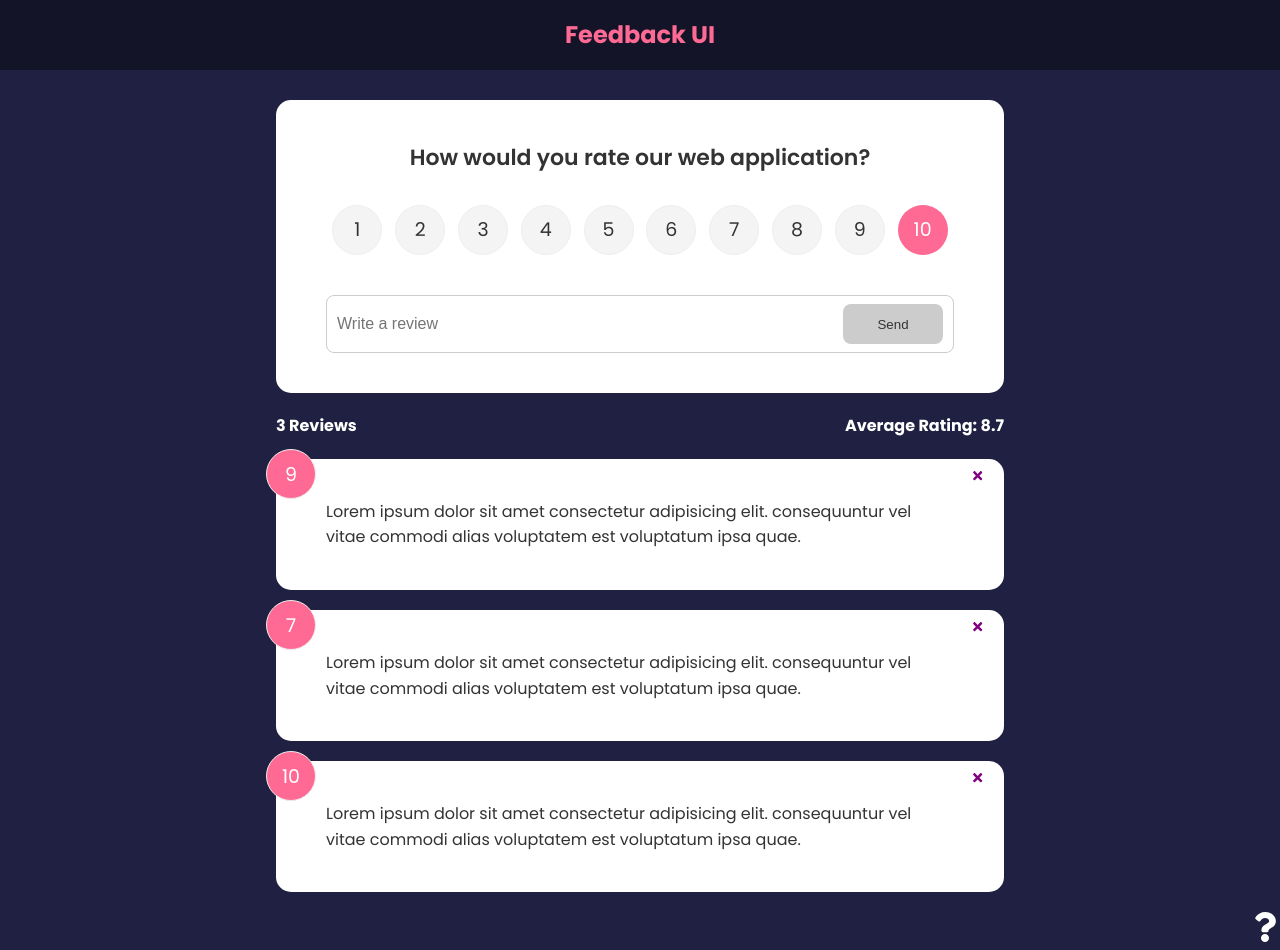
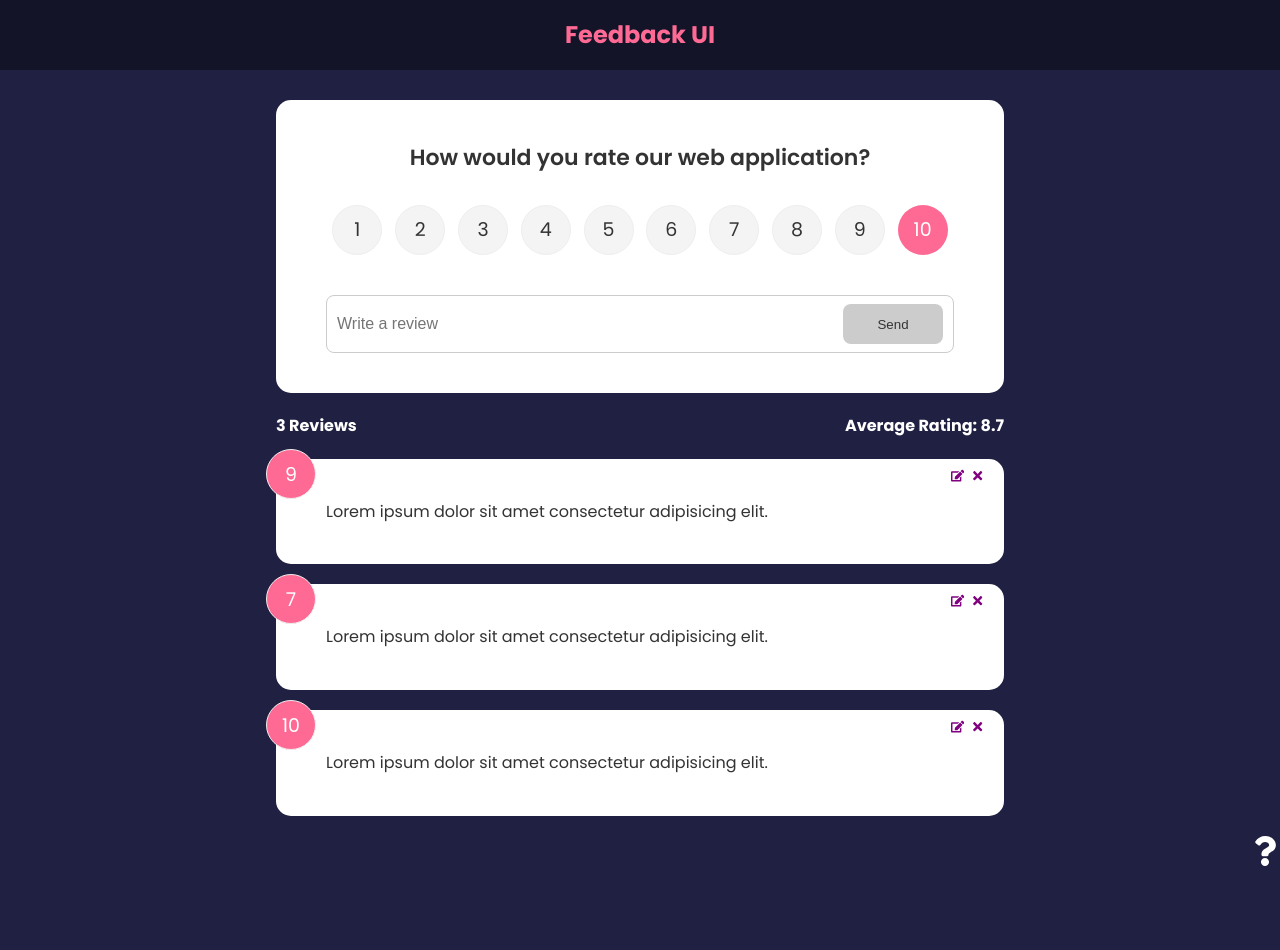
Before and after one commit to codeScarabee/myapp, a React (Create React App) app: page / in a window 1280 px wide. After the commit the page ends 873 px from the top, so only its background shows below. Built offline with nearby package versions, Linux system fonts and the light colour scheme.

Commit message:
edit and update feedback

```diff
--- a/src/App.js
+++ b/src/App.js
@@ -1,4 +1,5 @@
 import { BrowserRouter as Router, Route, Routes } from 'react-router-dom';
+import { FeedbackProvider } from './Context/FeedbackContext';
 import React from 'react';
 import Header from './components/Header';
 import FeedbackList from './components/FeedbackList';
@@ -6,7 +7,6 @@ import FeedbackStats from './components/FeedbackStats';
 import FeedbackForm from './components/FeedbackForm';
 import AboutPage from './pages/AboutPage';
 import AboutIconLink from './components/AboutIconLink';
-import { FeedbackProvider } from './Context/FeedbackContext';
 
 function App() {
   return (
--- a/src/Context/FeedbackContext.js
+++ b/src/Context/FeedbackContext.js
@@ -7,22 +7,24 @@ export const FeedbackProvider = ({ children }) => {
     {
       id: '1',
       rating: 9,
-      review:
-        'Lorem ipsum dolor sit amet consectetur adipisicing elit. consequuntur vel vitae commodi alias voluptatem est voluptatum ipsa quae.',
+      review: 'Lorem ipsum dolor sit amet consectetur adipisicing elit.',
     },
     {
       id: '2',
       rating: 7,
-      review:
-        'Lorem ipsum dolor sit amet consectetur adipisicing elit. consequuntur vel vitae commodi alias voluptatem est voluptatum ipsa quae.',
+      review: 'Lorem ipsum dolor sit amet consectetur adipisicing elit.',
     },
     {
       id: '3',
       rating: 10,
-      review:
-        'Lorem ipsum dolor sit amet consectetur adipisicing elit. consequuntur vel vitae commodi alias voluptatem est voluptatum ipsa quae.',
+      review: 'Lorem ipsum dolor sit amet consectetur adipisicing elit.',
     },
   ]);
+  const [feedbackEdit, setFeedbackEdit] = useState({
+    feedback: {},
+    edit: false,
+  });
+
   const deleteFeedback = (id) => {
     if (window.confirm('You are going to delete this feedback?')) {
       setFeedbacks(feedbacks.filter((feedback) => feedback.id !== id));
@@ -31,12 +33,25 @@ export const FeedbackProvider = ({ children }) => {
   const addFeedback = (newFeedback) => {
     setFeedbacks([newFeedback, ...feedbacks]);
   };
+  const editFeedback = (feedback) =>
+    setFeedbackEdit({
+      feedback,
+      edit: true,
+    });
+  const updateFeedback = (id, updFeed) => {
+    setFeedbacks(feedbacks.map((feedback) => (feedback.id === id ? { ...feedback, ...updFeed } : feedback)));
+    setFeedbackEdit((prev) => ({ ...prev, edit: false }));
+  };
+
   return (
     <FeedbackContext.Provider
       value={{
         feedbacks,
+        feedbackEdit,
         deleteFeedback,
         addFeedback,
+        editFeedback,
+        updateFeedback,
       }}
     >
       {children}
--- a/src/components/FeedbackCard.jsx
+++ b/src/components/FeedbackCard.jsx
@@ -1,24 +1,23 @@
-import { FaTimes } from 'react-icons/fa';
+import { FaTimes, FaEdit } from 'react-icons/fa';
 import { useContext } from 'react';
 import FeedbackContext from '../Context/FeedbackContext';
-import PropTypes from 'prop-types';
 import Card from './Card';
 
 function FeedbackCard({ feedback }) {
-  const { deleteFeedback } = useContext(FeedbackContext);
+  const { deleteFeedback, editFeedback } = useContext(FeedbackContext);
+
   return (
     <Card>
       <div className="num-display">{feedback.rating}</div>
       <button onClick={() => deleteFeedback(feedback.id)} className="close">
         <FaTimes color="purple" />
       </button>
+      <button className="edit" onClick={() => editFeedback(feedback)}>
+        <FaEdit color="purple" />
+      </button>
       <div className="text-display">{feedback.review}</div>
     </Card>
   );
 }
 
-FeedbackCard.propTypes = {
-  feedback: PropTypes.object.isRequired,
-};
-
 export default FeedbackCard;
--- a/src/components/FeedbackForm.jsx
+++ b/src/components/FeedbackForm.jsx
@@ -1,5 +1,5 @@
 import { v4 as uuidv4 } from 'uuid';
-import { useState, useContext } from 'react';
+import { useState, useContext, useEffect } from 'react';
 import FeedbackContext from '../Context/FeedbackContext';
 import Button from './Button';
 import Card from './Card';
@@ -10,7 +10,16 @@ function FeedbackForm() {
   const [btnState, setBtnState] = useState(true);
   const [message, setMessage] = useState('');
   const [rating, setRating] = useState(10);
-  const { addFeedback } = useContext(FeedbackContext);
+  const { addFeedback, feedbackEdit, updateFeedback } = useContext(FeedbackContext);
+
+  useEffect(() => {
+    if (feedbackEdit.edit === true) {
+      setReview(feedbackEdit.feedback.review);
+      setRating(feedbackEdit.feedback.rating);
+      setBtnState(false);
+    }
+  }, [feedbackEdit]);
+
   const handleReviewChange = (e) => {
     let value = e.target.value;
     if (!value) {
@@ -25,6 +34,7 @@ function FeedbackForm() {
     }
     setReview(value);
   };
+
   const handleSubmit = (e) => {
     e.preventDefault();
     if (review.trim().length >= 10) {
@@ -33,10 +43,15 @@ function FeedbackForm() {
         rating,
         review,
       };
-      addFeedback(newFeedback);
+      if (feedbackEdit.edit === true) {
+        updateFeedback(feedbackEdit.feedback.id, newFeedback);
+      } else {
+        addFeedback(newFeedback);
+      }
       setReview('');
     }
   };
+
   return (
     <Card>
       <form onSubmit={handleSubmit}>
--- a/src/components/FeedbackStats.jsx
+++ b/src/components/FeedbackStats.jsx
@@ -8,6 +8,7 @@ function FeedbackStats() {
       return acc + cur.rating;
     }, 0) / feedbacks.length;
   average = parseFloat(average.toFixed(1));
+
   return (
     <div className="feedback-stats">
       <h4>{feedbacks.length} Reviews</h4>
--- a/src/components/Header.jsx
+++ b/src/components/Header.jsx
@@ -4,6 +4,7 @@ function Header({ text, bgColor, textColor }) {
     backgroundColor: bgColor,
     color: textColor,
   };
+
   return (
     <header style={headerStyle}>
       <div className="container">
--- a/src/components/RatingSelect.jsx
+++ b/src/components/RatingSelect.jsx
@@ -1,11 +1,21 @@
-import { useState } from 'react';
+import { useState, useEffect, useContext } from 'react';
+import FeedbackContext from '../Context/FeedbackContext';
 
 function RatingSelect({ select }) {
   const [selected, setSelected] = useState(10);
+  const { feedbackEdit } = useContext(FeedbackContext);
+
+  useEffect(() => {
+    if (feedbackEdit.edit === true) {
+      setSelected(feedbackEdit.feedback.rating);
+    }
+  }, [feedbackEdit]);
+
   const handleChange = (e) => {
     setSelected(+e.currentTarget.value);
     select(+e.currentTarget.value);
   };
+
   return (
     <ul className="rating">
       <li>
```
